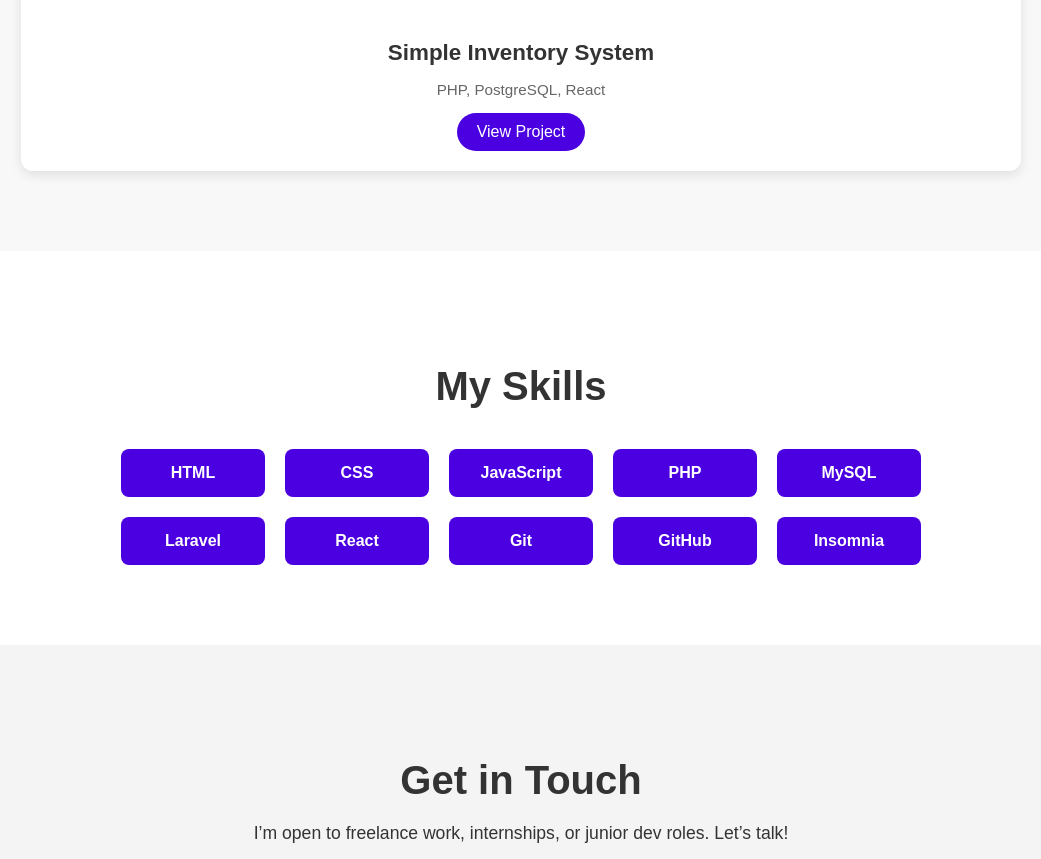
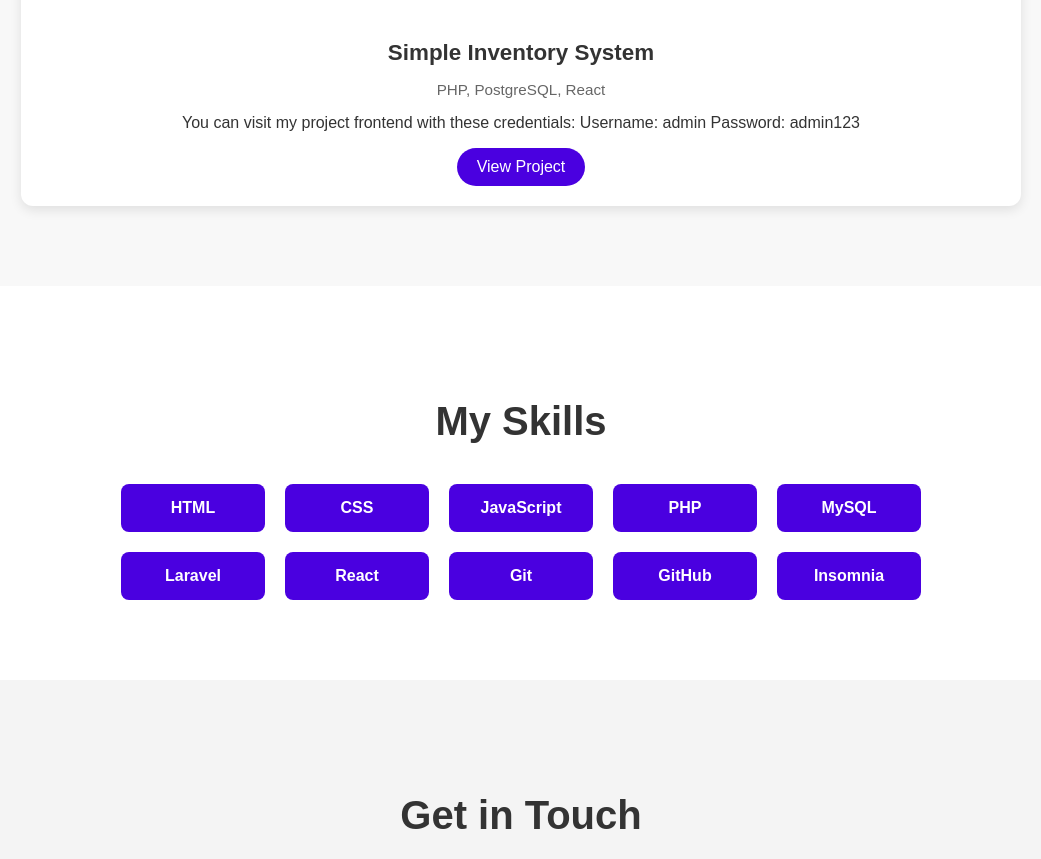
Before and after one commit to ara-11/portfolio-site, a React (Vite) app: page / in a window 1280 px wide. Shown: the part 1400-2259 px from the top of the page, without its empty margins (119-1160 px from the left). Built offline with nearby package versions, Linux system fonts and the light colour scheme.

Commit message:
added frontend login credentials for admin

```diff
--- a/src/components/Projects.jsx
+++ b/src/components/Projects.jsx
@@ -22,6 +22,7 @@ function Projects() {
             <img src={`/${project.image}`} alt={project.title} className="project-image" />
             <h3 className="project-name">{project.title}</h3>
             <p className="project-tech">{project.tech}</p>
+            <p className="project-text">{project.text}</p>
             <a href={project.link} target="_blank" className="project-button">View Project</a>
           </div>
         ))}
```
